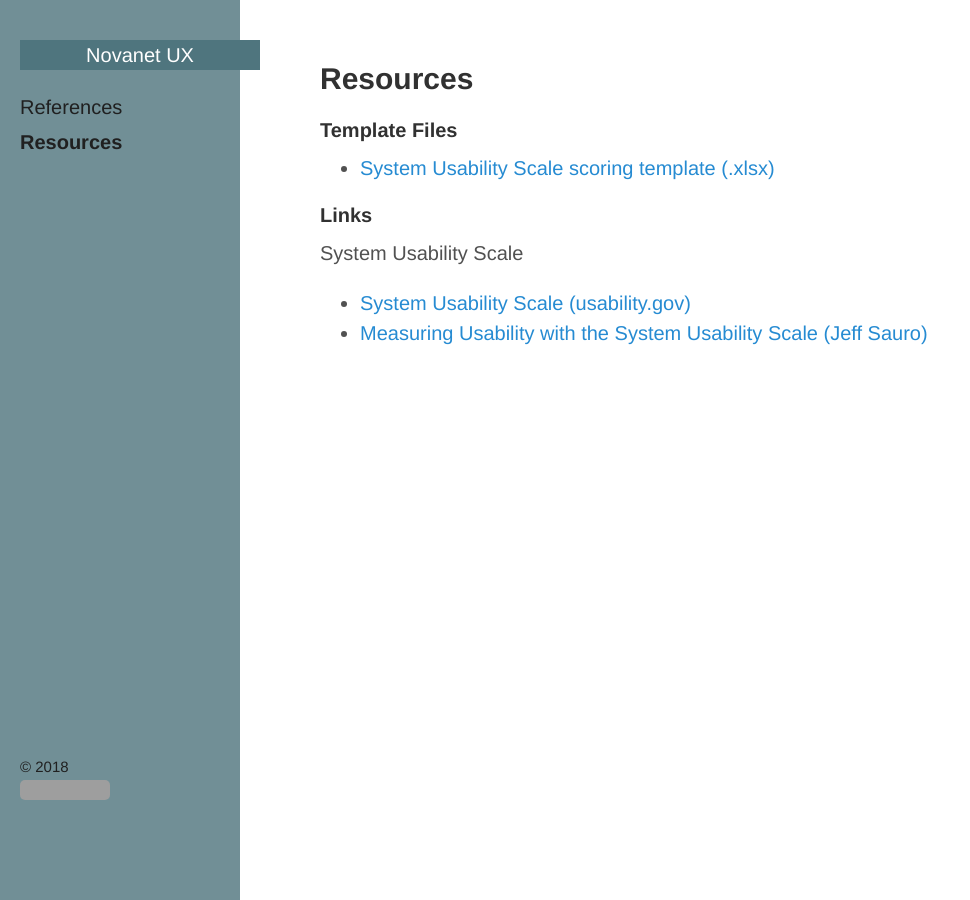
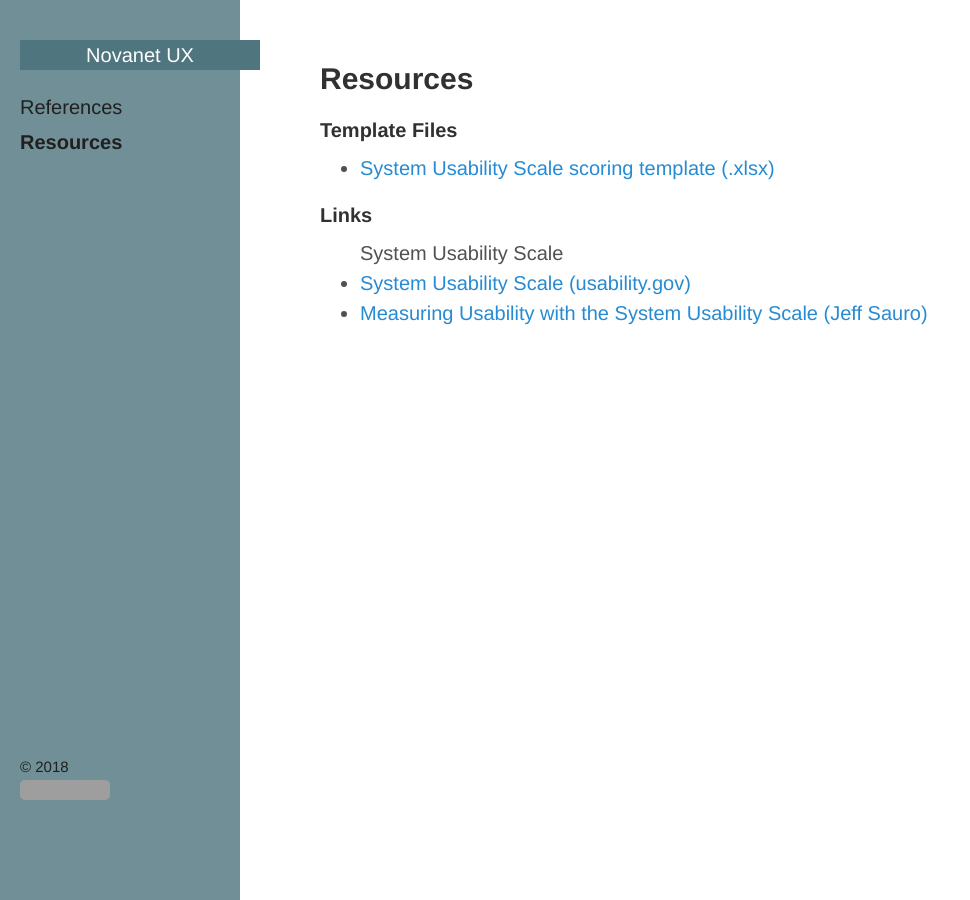
Before and after one commit to Novanet-UX/novanet-ux.github.io, a Jekyll site: the page built from resources.html, in a window 1280 px wide. Shown: the whole page, without its empty margins (0-970 px from the left). Built offline with Jekyll 4.4.1, drawn with Linux system fonts in a browser that asks for light colours; grey boxes are pictures that could not be loaded.

Commit message:
Update resources.html

```diff
--- a/resources.html
+++ b/resources.html
@@ -11,8 +11,8 @@ title: Resources
 
 <h4>Links</h4>
 
-<p>System Usability Scale</p>
-<ul>
+
+<ul>System Usability Scale
   <li><a href="https://www.usability.gov/how-to-and-tools/methods/system-usability-scale.html">System Usability Scale (usability.gov)</a></li>
   <li><a href="https://measuringu.com/sus/">Measuring Usability with the System Usability Scale (Jeff Sauro)</a></li>
 </ul>
```
